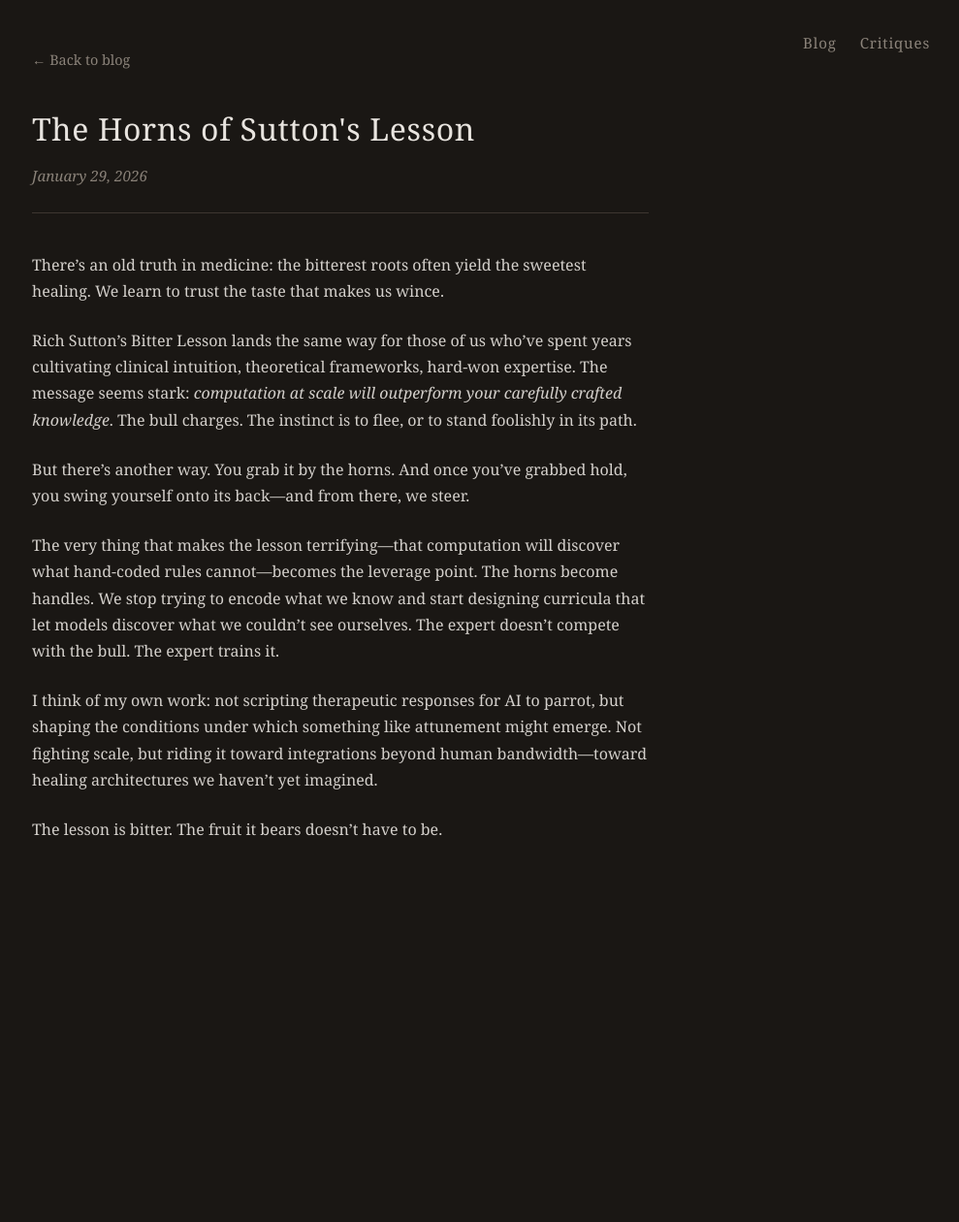
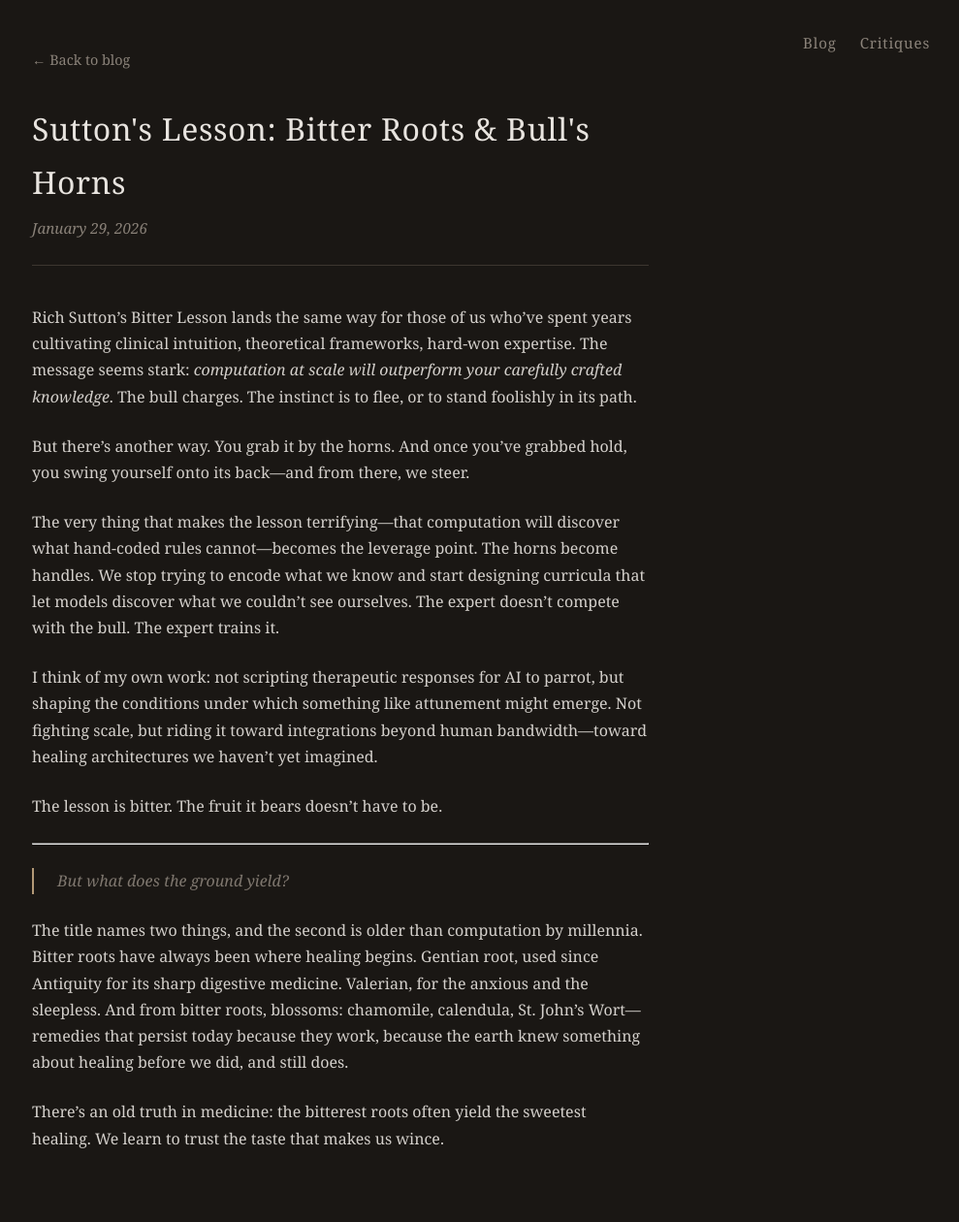
Before and after one commit to geosh5676/geosh5676.github.io, a Jekyll site: the page built from _posts/2026-01-29-the-horns-of-suttons-lesson.md, in a window 1280 px wide. Shown: the whole page at 97% size, without its empty margins (289-1278 px from the left). Built offline with Jekyll 4.4.1, drawn with Linux system fonts in a browser that asks for light colours; before the commit the page ends 941 px from its top, so only the background shows below that.

Commit message:
Restructure Sutton's Lesson post: bull first, then roots
Rename to "Sutton's Lesson: Bitter Roots & Bull's Horns" and
add Part 2 on botanical healing metaphor.

Co-Authored-By: Claude Opus 4.5 <noreply@anthropic.com>

```diff
--- a/_posts/2026-01-29-the-horns-of-suttons-lesson.md
+++ b/_posts/2026-01-29-the-horns-of-suttons-lesson.md
@@ -1,10 +1,8 @@
 ---
 layout: post
-title: "The Horns of Sutton's Lesson"
+title: "Sutton's Lesson: Bitter Roots & Bull's Horns"
 date: 2026-01-29
 ---
-
-There's an old truth in medicine: the bitterest roots often yield the sweetest healing. We learn to trust the taste that makes us wince.
 
 Rich Sutton's Bitter Lesson lands the same way for those of us who've spent years cultivating clinical intuition, theoretical frameworks, hard-won expertise. The message seems stark: *computation at scale will outperform your carefully crafted knowledge*. The bull charges. The instinct is to flee, or to stand foolishly in its path.
 
@@ -15,3 +13,11 @@ The very thing that makes the lesson terrifying—that computation will discover
 I think of my own work: not scripting therapeutic responses for AI to parrot, but shaping the conditions under which something like attunement might emerge. Not fighting scale, but riding it toward integrations beyond human bandwidth—toward healing architectures we haven't yet imagined.
 
 The lesson is bitter. The fruit it bears doesn't have to be.
+
+---
+
+> *But what does the ground yield?*
+
+The title names two things, and the second is older than computation by millennia. Bitter roots have always been where healing begins. Gentian root, used since Antiquity for its sharp digestive medicine. Valerian, for the anxious and the sleepless. And from bitter roots, blossoms: chamomile, calendula, St. John's Wort—remedies that persist today because they work, because the earth knew something about healing before we did, and still does.
+
+There's an old truth in medicine: the bitterest roots often yield the sweetest healing. We learn to trust the taste that makes us wince.
```
